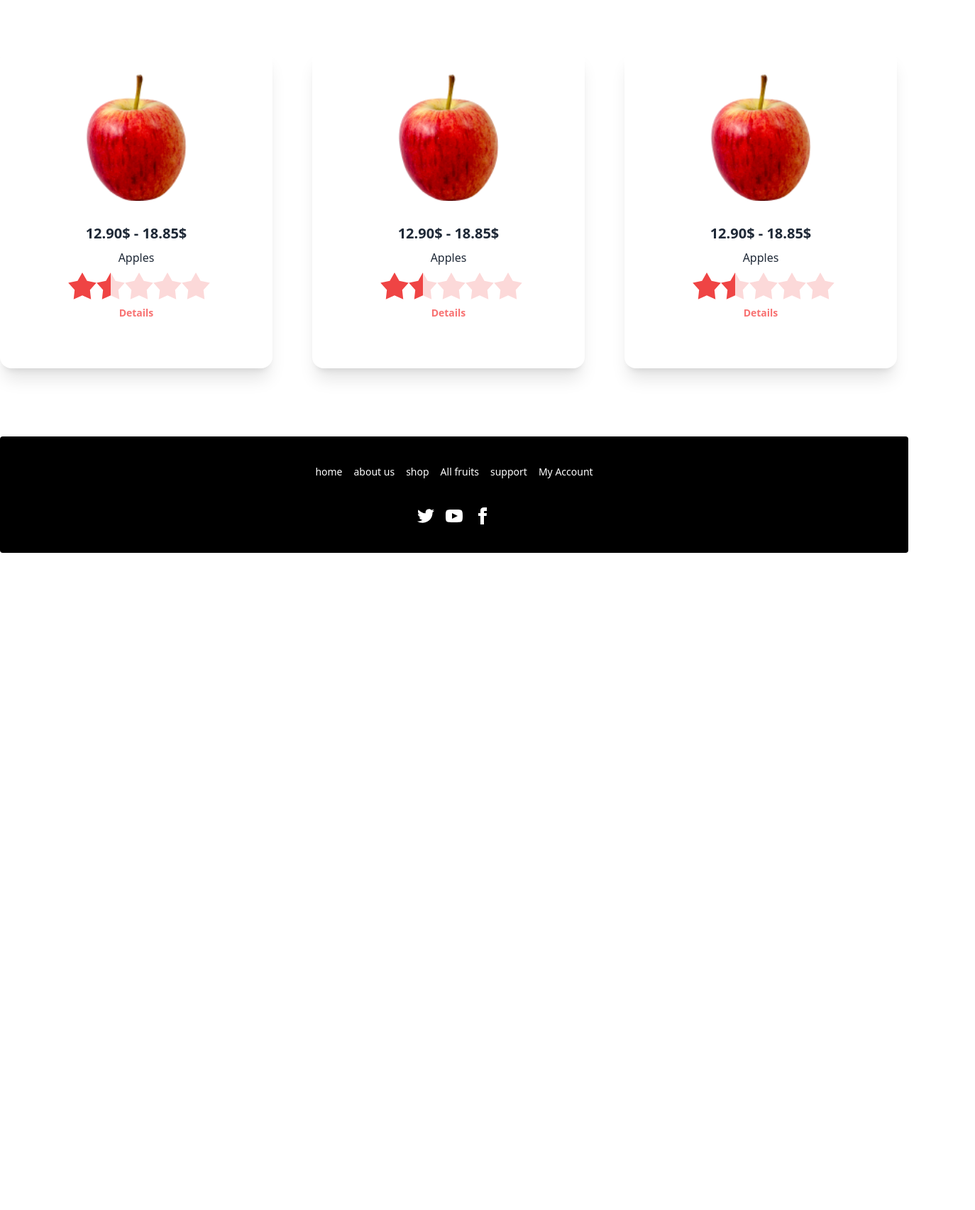
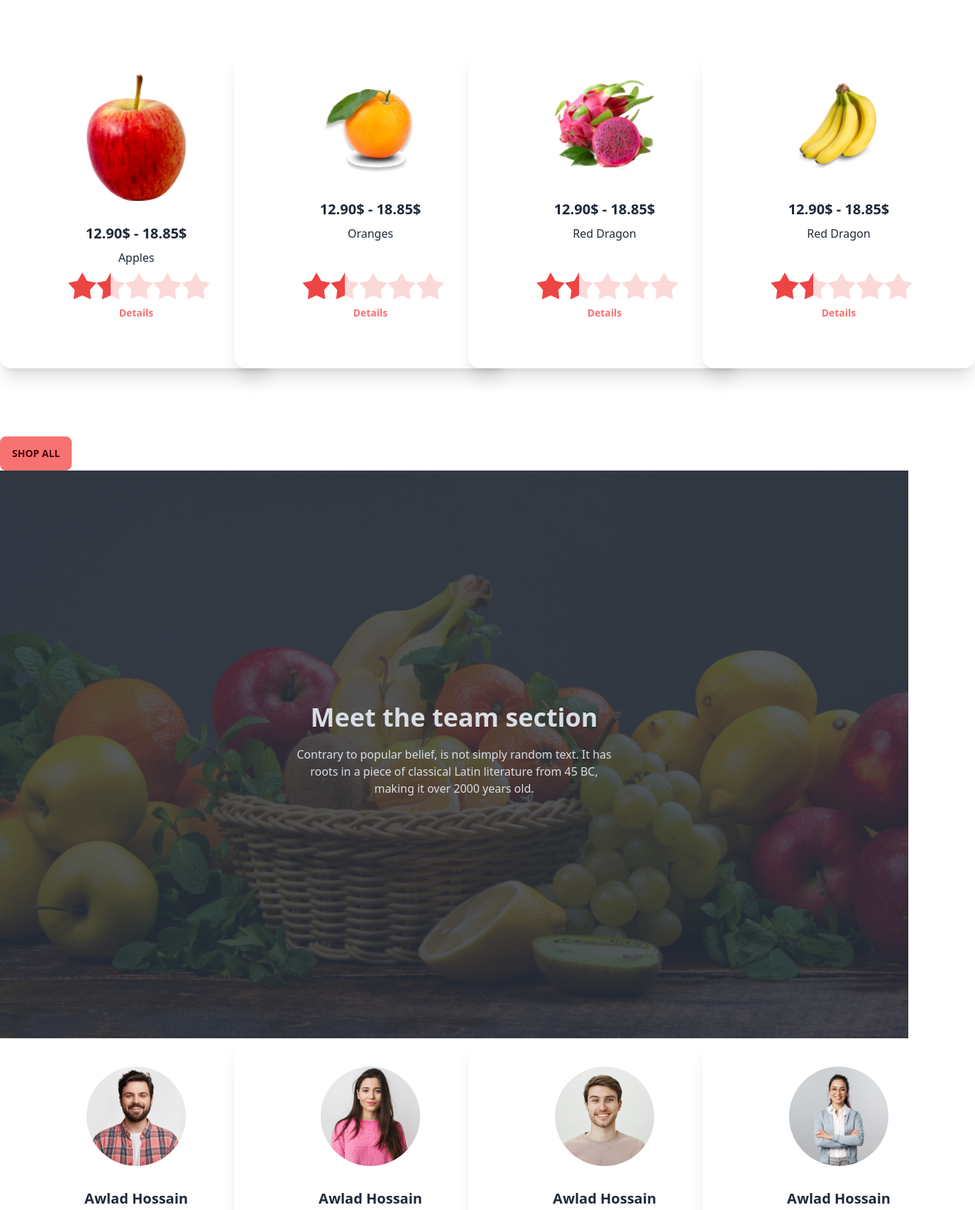
Before and after one commit to Rokeya-Islam/assignment3, a plain HTML site: page index.html in a window 1280 px wide. Shown: the part 1095-2800 px from the top of the page at 71% size, 1374 px wide, since content can reach past the window. Before the commit the page ends 1874 px from the top, so only its background shows below. Drawn offline with nearby package versions, Linux system fonts and the light colour scheme.

Commit message:
4th commit

```diff
--- a/index.html
+++ b/index.html
@@ -34,7 +34,7 @@
     <div class="navbar-center">
 
       <img src="images/logo.png" alt="">
-      <a class="btn btn-ghost normal-case text-xl text-white">Fruit Burst</a>
+      <a class="btn btn-ghost normal-case text-xl text-white text-center">Fruit Burst</a>
     </div>
     <!-- <div class="navbar-end">
        <div class="form-control">
@@ -77,18 +77,22 @@
   <div class="hero min-h-screen" style="background-image:url(/images/banner1.png)">
     <div class="hero-overlay bg-opacity-60"></div>
     <div class="hero-content text-center text-neutral-content">
+
+      <!-- <div class="carousel w-full">
+        <div id="slide1" class="carousel-item relative w-full">
+          <img src="/images/banner1.png" class="w-full" /> -->
+      <div class="absolute flex justify-between transform -translate-y-1/2 left-5 right-5 top-1/2">
+        <a href="#slide4" class="btn btn-square">❮</a>
+        <a href="#slide2" class="btn btn-square">❯</a>
+      </div>
+
       <div class="max-w-md">
-        <h1 class="mb-5 text-5xl font-bold">Exotic tastes at your <br>
-          doorstep</h1>
+        <h1 class="mb-5 text-5xl font-extrabold">Exotic tastes at your doorstep</h1>
         <p class="mb-5">We supply highly quality organic products</p>
         <button class="btn btn-error">Shop now</button>
       </div>
     </div>
   </div>
-
-
-
-
 
   <!-- <div class="carousel w-full">
     <div id="slide1" class="carousel-item relative w-full">
@@ -129,7 +133,7 @@
     <p> Contrary to popular belief, is not simply random text. It has roots in a piece of classical <br>
       Latin literature from 45 BC, making it over 2000 years old.</p>
       <br> <br> <br>
-      <div class="grid gap-10 grid-cols-1 md:grid-cols-2 lg:grid-cols-3">
+      <div class="grid gap-10 grid-cols-1 md:grid-cols-2 lg:grid-cols-4">
 
 
         <!-- 1st deal -->
@@ -164,11 +168,11 @@
         <!-- 2nd -->
         <div class="card w-96 bg-base-100 p-9 shadow-xl">
           <figure>
-            <img class="w-36" src="/images/fruit6.png" alt="fruits" class="rounded-xl" />
+            <img class="w-36" src="/images/fruit7.png" alt="fruits" class="rounded-xl" />
           </figure>
           <div class="card-body items-center text-center">
             <h2 class="card-title">12.90$ - 18.85$</h2>
-            <p>Apples</p>
+            <p>Oranges</p>
             <div class="rating rating-lg rating-half">
               <input type="radio" name="rating-11" class="rating-hidden" />
               <input type="radio" name="rating-11" class="bg-red-500 mask mask-star-2 mask-half-1" />
@@ -192,11 +196,11 @@
 
     <div class="card w-96 bg-base-100 p-9 shadow-xl">
       <figure>
-        <img class="w-36" src="/images/fruit6.png" alt="fruits" class="rounded-xl" />
+        <img class="w-36" src="/images/fruit8.png" alt="fruits" class="rounded-xl" />
       </figure>
       <div class="card-body items-center text-center">
         <h2 class="card-title">12.90$ - 18.85$</h2>
-        <p>Apples</p>
+        <p>Red Dragon</p>
         <div class="rating rating-lg rating-half">
           <input type="radio" name="rating-10" class="rating-hidden" />
           <input type="radio" name="rating-10" class="bg-red-500 mask mask-star-2 mask-half-1" />
@@ -213,17 +217,97 @@
         <div class="card-actions justify-center">
           <h4 class="text-sm font-semibold text-error">Details</h4>
         </div>
+
       </div>
     </div>
 
+    <!-- 4th  -->
+
+    <div class="card w-96 bg-base-100 p-9 shadow-xl">
+      <figure>
+        <img class="w-36" src="/images/fruit9.png" alt="fruits" class="rounded-xl" />
+      </figure>
+      <div class="card-body items-center text-center">
+        <h2 class="card-title">12.90$ - 18.85$</h2>
+        <p>Red Dragon</p>
+        <div class="rating rating-lg rating-half">
+          <input type="radio" name="rating-09" class="rating-hidden" />
+          <input type="radio" name="rating-09" class="bg-red-500 mask mask-star-2 mask-half-1" />
+          <input type="radio" name="rating-09" class="bg-red-500 mask mask-star-2 mask-half-2" />
+          <input type="radio" name="rating-09" class="bg-red-500 mask mask-star-2 mask-half-1" checked />
+          <input type="radio" name="rating-09" class="bg-red-500 mask mask-star-2 mask-half-2" />
+          <input type="radio" name="rating-09" class="bg-red-500 mask mask-star-2 mask-half-1" />
+          <input type="radio" name="rating-09" class="bg-red-500 mask mask-star-2 mask-half-2" />
+          <input type="radio" name="rating-09" class="bg-red-500 mask mask-star-2 mask-half-1" />
+          <input type="radio" name="rating-09" class="bg-red-500 mask mask-star-2 mask-half-2" />
+          <input type="radio" name="rating-09" class="bg-red-500 mask mask-star-2 mask-half-1" />
+          <input type="radio" name="rating-09" class="bg-red-500 mask mask-star-2 mask-half-2" />
+        </div>
+        <div class="card-actions justify-center">
+          <h4 class="text-sm font-semibold text-error">Details</h4>
+        </div>
+
+      </div>
+    </div>
+      </div>
+  </section>
+  <button class="btn btn-error">Shop All</button>
+  <!-- Meet the team -->
+  <section>
+    <div class="hero min-h-screen" style="background-image: url(/images/banner1.png);">
+      <div class="hero-overlay bg-opacity-80"></div>
+      <div class="hero-content text-center text-neutral-content">
+        <div class="max-w-md">
+          <h1 class="mb-5 text-4xl font-extrabold">Meet the team section</h1>
+ <p class="mb-3">Contrary to popular belief, is not simply random text.
+             It has roots in a piece of classical Latin literature from 45 BC, making it over 2000 years old.</p>
+        </div>
+      </div>
+    </div>
+    <div class="grid gap-10 grid-cols-1 md:grid-cols-2 lg:grid-cols-4">
+    <div class="card w-96 bg-base-100 shadow-xl">
+      <figure class="px-10 pt-10">
+        <img src="/images/member1.png" alt="Shoes" class="rounded-xl" />
+      </figure>
+      <div class="card-body items-center text-center">
+        <h2 class="card-title">Awlad Hossain</h2>
+        <p>Friuts Expert</p>
+      </div>
+    </div>
+
+  <div class="card w-96 bg-base-100 shadow-xl">
+    <figure class="px-10 pt-10">
+      <img src="/images/member2.png" alt="Shoes" class="rounded-xl" />
+    </figure>
+    <div class="card-body items-center text-center">
+      <h2 class="card-title">Awlad Hossain</h2>
+      <p>Friuts Expert</p>
+    </div>
+  </div>
+  <div class="card w-96 bg-base-100 shadow-xl">
+    <figure class="px-10 pt-10">
+      <img src="/images/member3.png" alt="Shoes" class="rounded-xl" />
+    </figure>
+    <div class="card-body items-center text-center">
+      <h2 class="card-title">Awlad Hossain</h2>
+      <p>Friuts Expert</p>
+    </div>
+  </div>
+  <div class="card w-96 bg-base-100 shadow-xl">
+    <figure class="px-10 pt-10">
+      <img src="/images/member4.png" alt="Shoes" class="rounded-xl" />
+    </figure>
+    <div class="card-body items-center text-center">
+      <h2 class="card-title">Awlad Hossain</h2>
+      <p>Friuts Expert</p>
+    </div>
+  </div>
 
 
+</div>
 
-      </div>
 
   </section>
-
-
     </main>
 
     <!-- footer section -->
```
